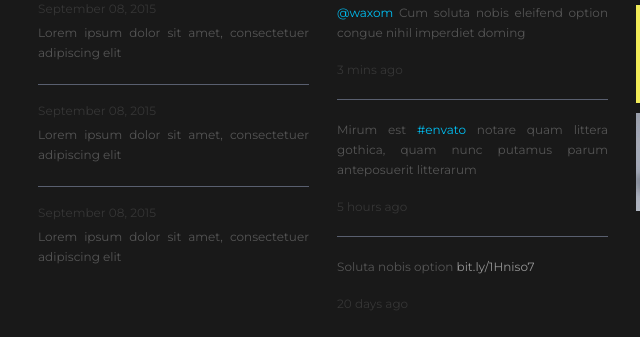
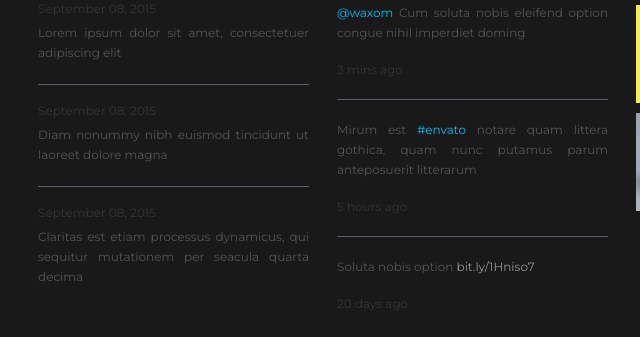
Before and after one commit to Cheefs/landing.page, a plain HTML site: page index.html in a window 1280 px wide. Shown: the part 6363-6700 px from the top of the page, 316-956 px from the left. Drawn offline with nearby package versions, Linux system fonts and the light colour scheme.

Commit message:
небольшая правка блока

```diff
--- a/index.html
+++ b/index.html
@@ -582,13 +582,13 @@
                 <a href="#" class="story-block">
                     <h5 class="info-block-h5">September 08, 2015</h5>
                     <p class="info-block-p">
-                        Lorem ipsum dolor sit amet, consectetuer adipiscing elit
+                        Diam nonummy nibh euismod tincidunt ut laoreet dolore magna
                     </p>
                 </a>
                 <a href="#"  class="story-block">
                     <h5 class="info-block-h5">September 08, 2015</h5>
                     <p class="info-block-p">
-                        Lorem ipsum dolor sit amet, consectetuer adipiscing elit
+                        Claritas est etiam processus dynamicus, qui sequitur mutationem per seacula quarta decima
                     </p>
                 </a>
             </article>
```
